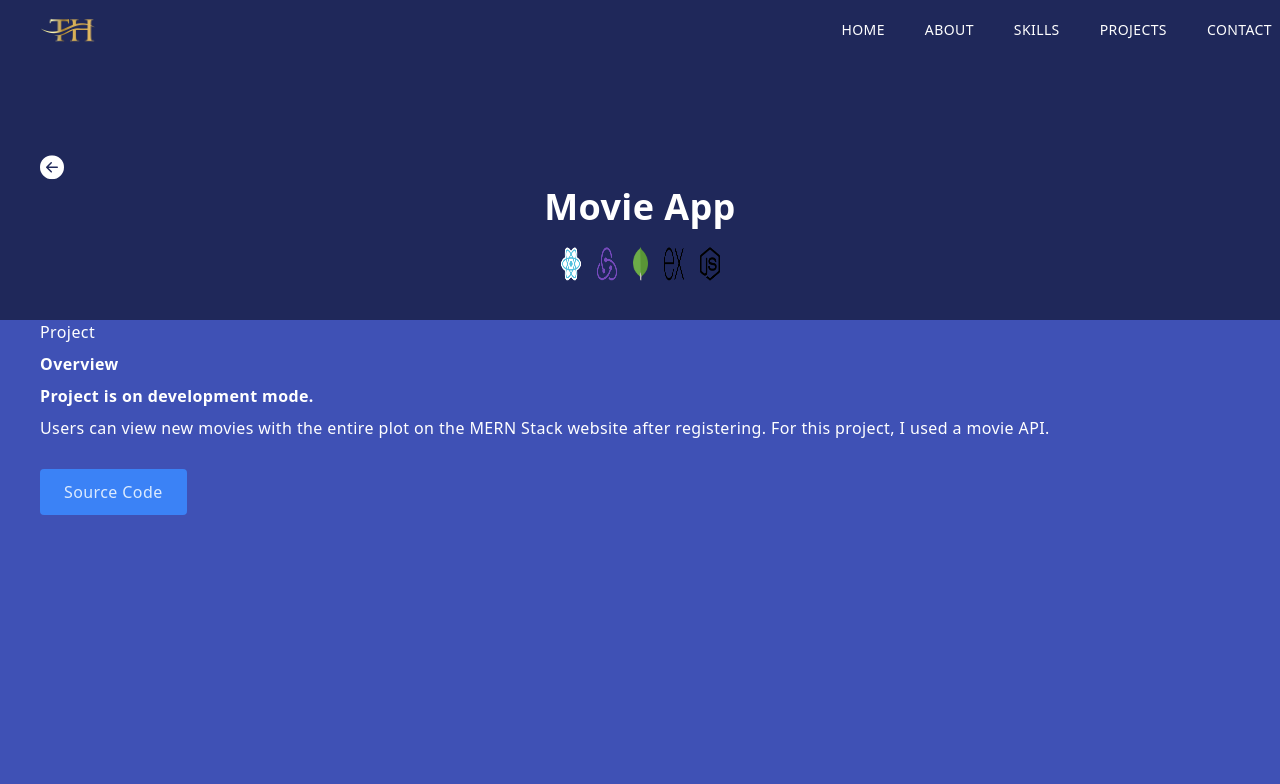
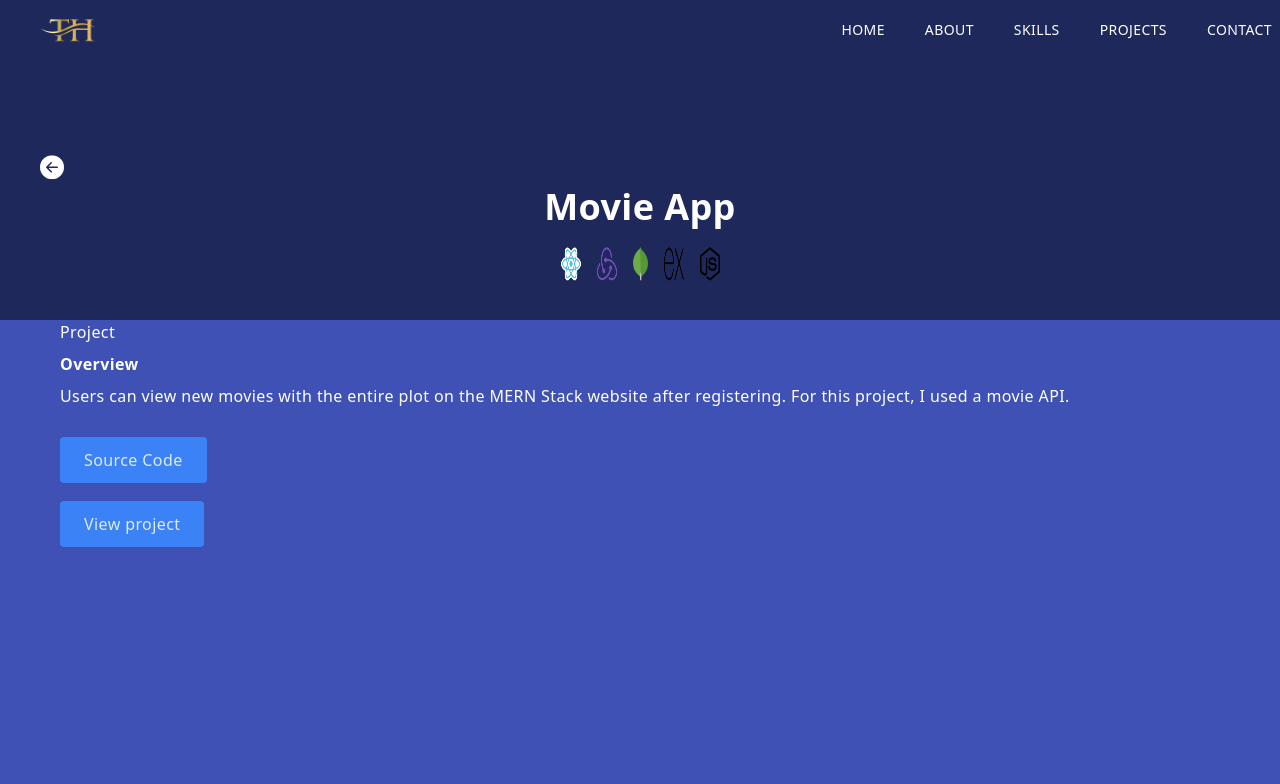
Before and after one commit to Thabiso-Timzo/Thabiso-Hlatshwayo, a Next.js app: page /projects/movie in a window 1280 px wide. Shown: the top 784 px of the page. Built offline with nearby package versions, Linux system fonts and the light colour scheme.

Commit message:
Modified movie file

```diff
--- a/pages/projects/movie/index.js
+++ b/pages/projects/movie/index.js
@@ -43,11 +43,10 @@ const Index = () => {
           </div>
         </div>
         <div className={'h-10'}></div>
-        <div className={'max-w-[1240px mx-auto p-10 pt-20'}>
+        <div className={'max-w-[1240px] mx-auto p-10 pt-20'}>
           <div className={'col-span-4'}>
             <p>Project</p>
             <h3 className={'mt-2'}>Overview</h3>
-            <h4 className={'mt-2'}>Project is on development mode.</h4>
             <p className={'mt-2'}>
               Users can view new movies with the entire plot on the MERN Stack website
               after registering. For this project, I used a movie API.
@@ -60,6 +59,14 @@ const Index = () => {
                 Source Code
               </Link>
             </div>
+            <div className={'mt-10'}>
+              <Link
+                href={'https://movie-assessment.vercel.app/'}
+                className={'px-6 py-3 text-blue-100 no-underline bg-blue-500 rounded hover:bg-blue-600 hover:underline hover:text-blue-200'}
+              >
+                View project
+              </Link>
+            </div>
           </div>
         </div>
       </div>
```
